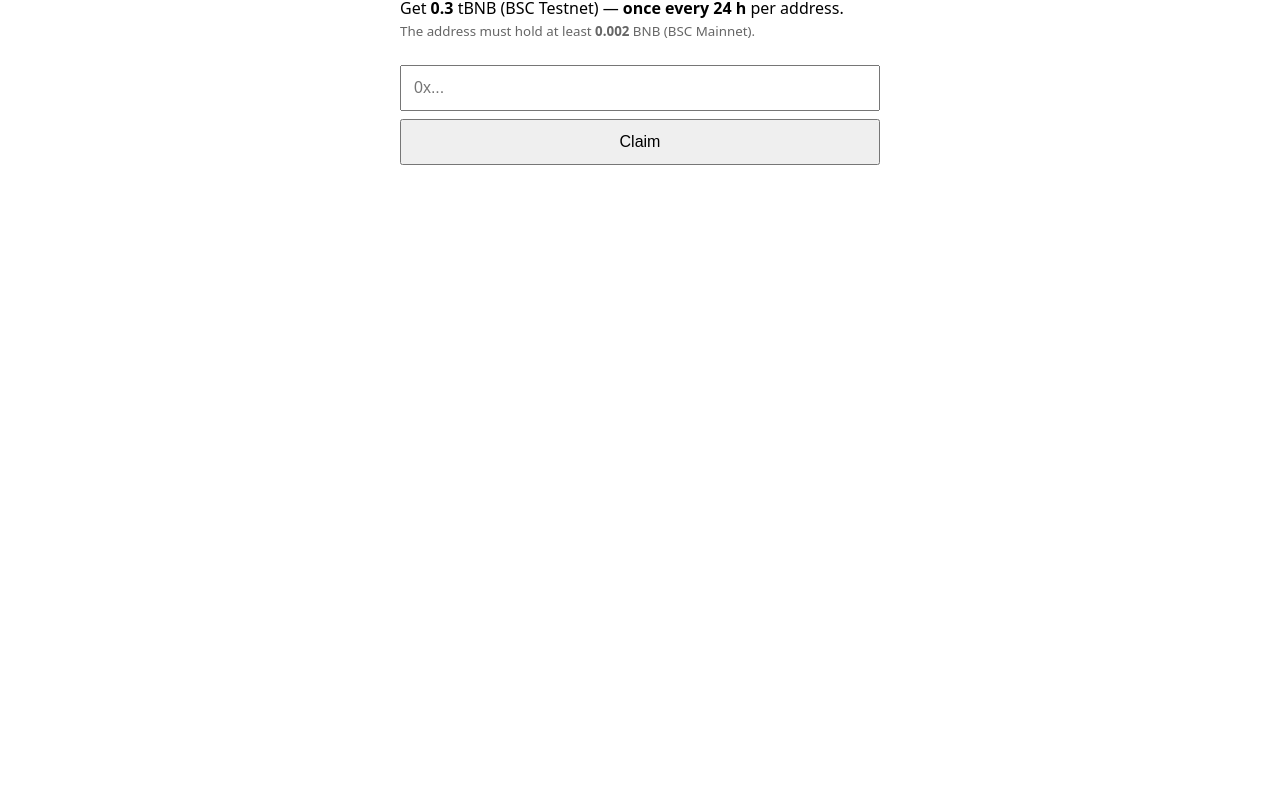
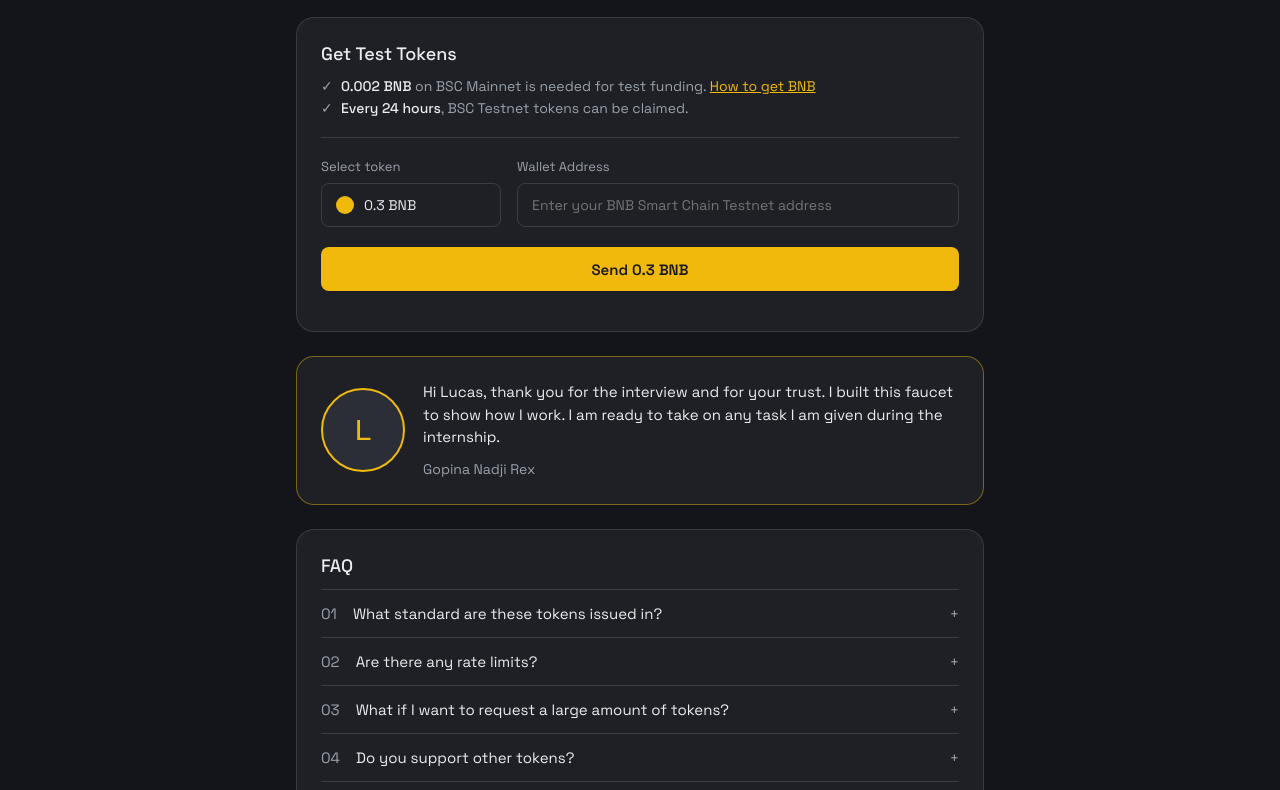
Before and after one commit to TwitteSpace/bnb-testnet-faucet, a website: page public/index.html in a window 1280 px wide. Shown: the part 163-953 px from the top of the page. Before the commit the page ends 800 px from the top, so only its background shows below. Drawn offline with Linux system fonts and the light colour scheme; no server answers; a web font is replaced by a local one.

Commit message:
Restyle the faucet page and add a note for Lucas

```diff
--- a/public/index.html
+++ b/public/index.html
@@ -4,29 +4,115 @@
 <meta charset="utf-8">
 <meta name="viewport" content="width=device-width, initial-scale=1">
 <title>BNB Testnet Faucet</title>
+<link rel="preconnect" href="https://fonts.googleapis.com">
+<link rel="preconnect" href="https://fonts.gstatic.com" crossorigin>
+<link href="https://fonts.googleapis.com/css2?family=Space+Grotesk:wght@400;500;600&family=Zen+Dots&display=swap" rel="stylesheet">
 <style>
-  body { font-family: system-ui, sans-serif; max-width: 480px; margin: 12vh auto; padding: 0 16px; }
-  input, button { width: 100%; padding: 12px; font-size: 16px; box-sizing: border-box; margin-top: 8px; }
-  button { cursor: pointer; }
-  #msg { margin-top: 16px; word-break: break-all; }
-  .err { color: #b00020; } .ok { color: #1b7a2b; }
-  small { color: #666; }
+  :root {
+    --bg: #14151a;
+    --card: #1e2026;
+    --line: rgba(255, 255, 255, 0.12);
+    --text: #eaecef;
+    --muted: #9aa0ab;
+    --yellow: #f0b90b;
+  }
+  * { box-sizing: border-box; }
+  body { margin: 0; background: var(--bg); color: var(--text); font-family: "Space Grotesk", system-ui, sans-serif; }
+  header { padding: 18px 28px; border-bottom: 1px solid var(--line); font-family: "Zen Dots", sans-serif; letter-spacing: .04em; }
+  header b { color: var(--yellow); font-weight: 400; }
+  main { max-width: 720px; margin: 0 auto; padding: 56px 16px 40px; }
+  h1 { font-family: "Zen Dots", sans-serif; font-weight: 400; font-size: 32px; text-align: center; margin: 0 0 32px; text-transform: uppercase; }
+  h1 span { color: var(--yellow); }
+  .card { background: var(--card); border: 1px solid var(--line); border-radius: 18px; padding: 24px; margin-bottom: 24px; }
+  h2 { font-size: 18px; font-weight: 500; margin: 0 0 12px; }
+  ul.checks { list-style: none; padding: 0 0 16px; margin: 0 0 20px; border-bottom: 1px solid var(--line); font-size: 14px; color: var(--muted); }
+  ul.checks li { padding-left: 20px; position: relative; margin: 4px 0; }
+  ul.checks li::before { content: "\2713"; position: absolute; left: 0; }
+  ul.checks b { color: var(--text); font-weight: 500; }
+  a { color: var(--yellow); }
+  .row { display: grid; grid-template-columns: 180px 1fr; gap: 16px; }
+  label { display: block; font-size: 13px; color: var(--muted); margin-bottom: 8px; }
+  .field { height: 44px; display: flex; align-items: center; padding: 0 14px; border: 1px solid var(--line); border-radius: 8px; background: transparent; color: var(--text); font: inherit; font-size: 14px; width: 100%; }
+  .field.token::before { content: ""; width: 18px; height: 18px; border-radius: 50%; background: var(--yellow); margin-right: 10px; }
+  input.field:focus { outline: none; border-color: var(--yellow); }
+  button#btn { width: 100%; height: 44px; margin-top: 20px; border: 0; border-radius: 8px; background: var(--yellow); color: #181a1e; font: inherit; font-weight: 600; font-size: 15px; cursor: pointer; }
+  button#btn:disabled { background: #5c5f6a; color: rgba(24, 26, 30, .45); cursor: not-allowed; }
+  #msg { margin-top: 16px; word-break: break-all; font-size: 14px; }
+  .err { color: #ff6b6b; } .ok { color: #4cd964; }
+  #info { color: var(--muted); }
+
+  .note { display: flex; gap: 18px; align-items: center; border-color: rgba(240, 185, 11, .45); }
+  .avatar { flex: none; width: 84px; height: 84px; border-radius: 50%; border: 2px solid var(--yellow); object-fit: cover; background: #2b2e36; display: grid; place-items: center; font-family: "Zen Dots", sans-serif; font-size: 30px; color: var(--yellow); }
+  .note p { margin: 0 0 10px; line-height: 1.5; font-size: 15px; }
+  .note .sign { margin: 0; color: var(--muted); font-size: 14px; }
+
+  .faq details { border-top: 1px solid var(--line); padding: 14px 0; }
+  .faq details:last-child { border-bottom: 1px solid var(--line); }
+  .faq summary { cursor: pointer; list-style: none; display: flex; gap: 16px; font-size: 15px; }
+  .faq summary::-webkit-details-marker { display: none; }
+  .faq summary i { font-style: normal; color: var(--muted); }
+  .faq summary::after { content: "+"; margin-left: auto; color: var(--muted); }
+  .faq details[open] summary::after { content: "\2212"; }
+  .faq p { margin: 10px 0 0 34px; color: var(--muted); font-size: 14px; line-height: 1.5; }
+
+  footer { max-width: 720px; margin: 0 auto; padding: 8px 16px 48px; color: var(--muted); font-size: 12px; text-align: center; line-height: 1.6; }
+  @media (max-width: 560px) { .row { grid-template-columns: 1fr; } .note { flex-direction: column; text-align: center; } }
 </style>
 </head>
 <body>
-  <h1>BNB Testnet Faucet</h1>
-  <p>Get <b id="amount">0.3</b> tBNB (BSC Testnet) — <b>once every 24 h</b> per address.<br><small>The address must hold at least <b id="min">0.002</b> BNB (BSC Mainnet).</small></p>
-  <input id="addr" placeholder="0x..." autocomplete="off" spellcheck="false">
-  <button id="btn">Claim</button>
-  <div id="msg"></div>
-  <p><small id="info"></small></p>
+  <header>BNB <b>FAUCET</b></header>
+  <main>
+    <h1>BNB <span>Faucet</span></h1>
+
+    <section class="card">
+      <h2>Get Test Tokens</h2>
+      <ul class="checks">
+        <li><b>0.002 BNB</b> on BSC Mainnet is needed for test funding. <a href="https://www.bnbchain.org/en/get-bnb" target="_blank" rel="noopener">How to get BNB</a></li>
+        <li><b>Every 24 hours</b>, BSC Testnet tokens can be claimed.</li>
+      </ul>
+      <div class="row">
+        <div>
+          <label>Select token</label>
+          <div class="field token"><span id="tokenlabel">0.3 BNB</span></div>
+        </div>
+        <div>
+          <label for="addr">Wallet Address</label>
+          <input class="field" id="addr" placeholder="Enter your BNB Smart Chain Testnet address" autocomplete="off" spellcheck="false">
+        </div>
+      </div>
+      <button id="btn">Send 0.3 BNB</button>
+      <div id="msg"></div>
+      <small id="info"></small>
+    </section>
+
+    <section class="card note">
+      <img class="avatar" id="lucas" src="lucas.jpg" alt="Lucas" onerror="this.replaceWith(Object.assign(document.createElement('div'),{className:'avatar',textContent:'L'}))">
+      <div>
+        <p>Hi Lucas, thank you for the interview and for your trust. I built this faucet to show how I work. I am ready to take on any task I am given during the internship.</p>
+        <p class="sign">Gopina Nadji Rex</p>
+      </div>
+    </section>
+
+    <section class="card faq">
+      <h2>FAQ</h2>
+      <details><summary><i>01</i> What standard are these tokens issued in?</summary><p>This faucet sends native tBNB on BSC Testnet (chain ID 97). It does not send BEP20 tokens.</p></details>
+      <details><summary><i>02</i> Are there any rate limits?</summary><p>Yes. One claim of 0.3 tBNB every 24 hours, per address and per IP.</p></details>
+      <details><summary><i>03</i> What if I want to request a large amount of tokens?</summary><p>This demo only sends 0.3 tBNB. For larger amounts, use the official BNB Chain testnet faucet.</p></details>
+      <details><summary><i>04</i> Do you support other tokens?</summary><p>No. Only tBNB.</p></details>
+      <details><summary><i>05</i> Does tBNB have any value?</summary><p>No. It is for testing only and cannot be traded.</p></details>
+      <details><summary><i>06</i> What if my request keeps failing?</summary><p>Check that the address holds at least 0.002 BNB on BSC Mainnet, then wait a few minutes and try again.</p></details>
+    </section>
+  </main>
+  <footer>
+    Independent demo project by Gopina Nadji Rex. Not an official BNB Chain product.<br>
+    Source code: <a href="https://github.com/TwitteSpace/bnb-testnet-faucet" target="_blank" rel="noopener">github.com/TwitteSpace/bnb-testnet-faucet</a>
+  </footer>
 <script>
 const $ = (id) => document.getElementById(id);
 const msg = (t, cls) => { const m = $('msg'); m.textContent = t; m.className = cls; };
 
 fetch('/api/info').then(r => r.json()).then(i => {
-  if (i.amount) $('amount').textContent = i.amount;
-  if (i.minMainnetBnb) $('min').textContent = i.minMainnetBnb;
+  if (i.amount) { $('tokenlabel').textContent = `${i.amount} BNB`; $('btn').textContent = `Send ${i.amount} BNB`; }
   if (i.balance) $('info').textContent = `Faucet balance: ${Number(i.balance).toFixed(2)} tBNB`;
 }).catch(() => {});
 
```
